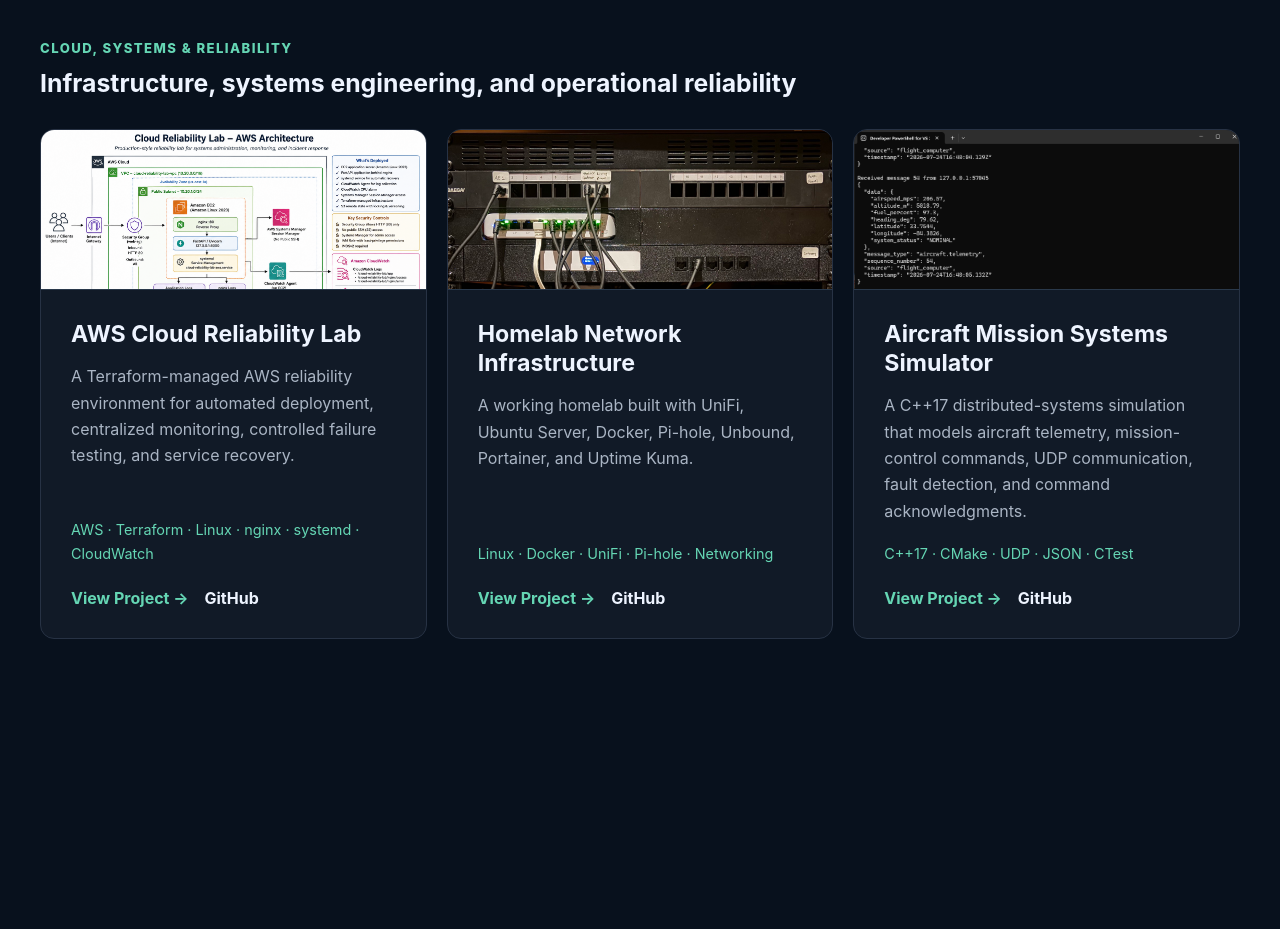
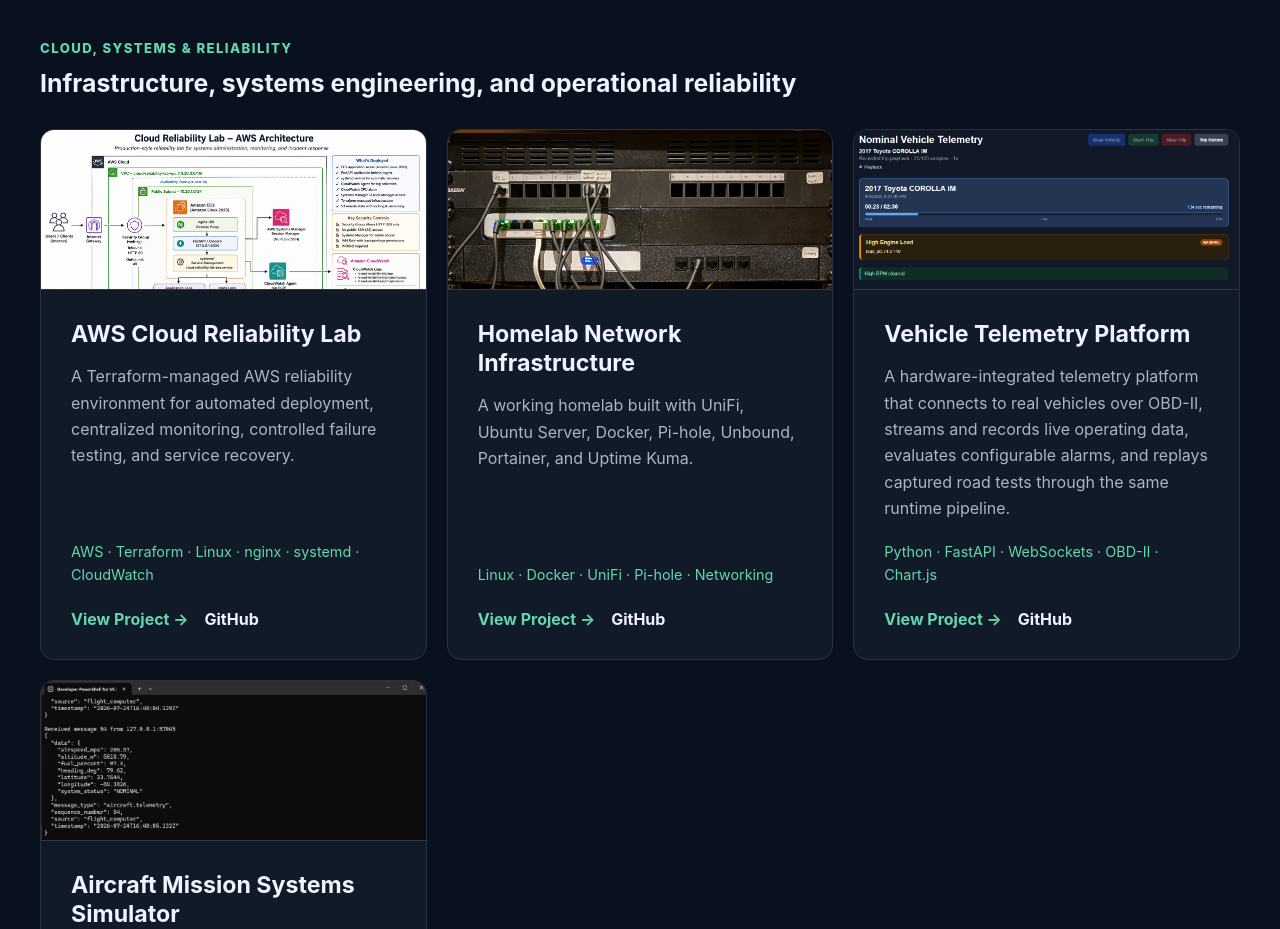
Before and after one commit to richardrhanly-us/Portfolio, a React (Vite) app: page /projects in a window 1280 px wide. Shown: the part 2220-3149 px from the top of the page. Before the commit the page ends 2979 px from the top, so only its background shows below. Built offline with nearby package versions, Linux system fonts and the light colour scheme.

Commit message:
Add telemetry project card and demo video

```diff
--- a/src/pages/Projects.tsx
+++ b/src/pages/Projects.tsx
@@ -455,6 +455,48 @@
               </div>
             </article>
 
+
+            <article className="project-card">
+              <img
+                src="/images/telemetry_dashboard_playback.PNG"
+                alt="Vehicle Telemetry Platform replaying recorded OBD-II vehicle data"
+                className="project-image"
+              />
+
+              <div className="project-content">
+                <h3>Vehicle Telemetry Platform</h3>
+
+                <p>
+                  A hardware-integrated telemetry platform that connects to real vehicles
+                  over OBD-II, streams and records live operating data, evaluates
+                  configurable alarms, and replays captured road tests through the same
+                  runtime pipeline.
+                </p>
+
+                <p className="tech">
+                  Python · FastAPI · WebSockets · OBD-II · Chart.js
+                </p>
+
+                <div className="project-links">
+                  <Link
+                    to="/projects/vehicle-telemetry"
+                    className="project-detail-link"
+                  >
+                    View Project →
+                  </Link>
+
+                  <a
+                    href="https://github.com/richardrhanly-us/vehicle-telemetry-platform"
+                    target="_blank"
+                    rel="noreferrer"
+                  >
+                    GitHub
+                  </a>
+                </div>
+              </div>
+            </article>
+
+
             <article className="project-card">
               <img
                 src="/images/aircraft-mission-simulator.png"
```
Also changed, not shown: 1 other file (tests, documents, lock files or other folders).
